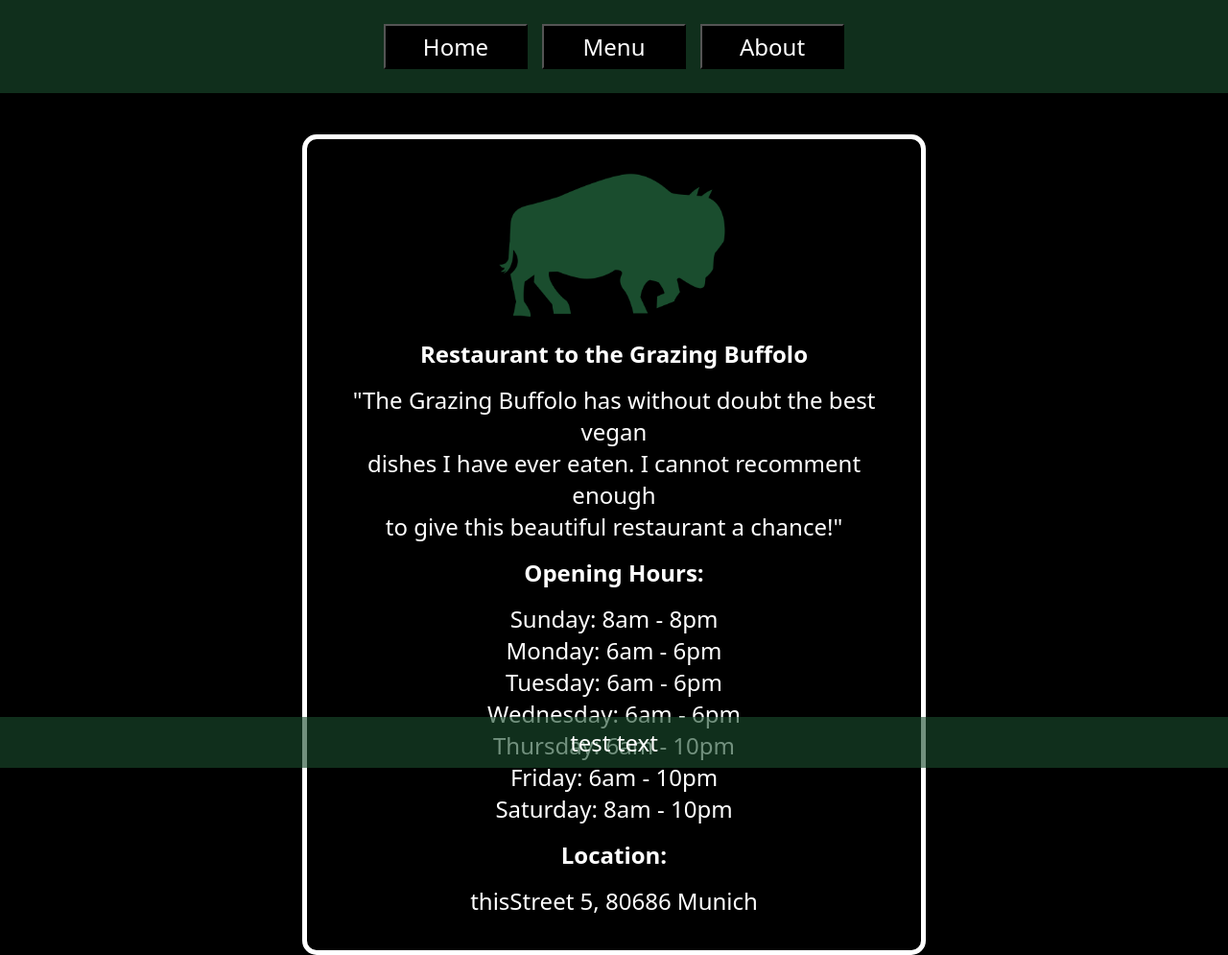
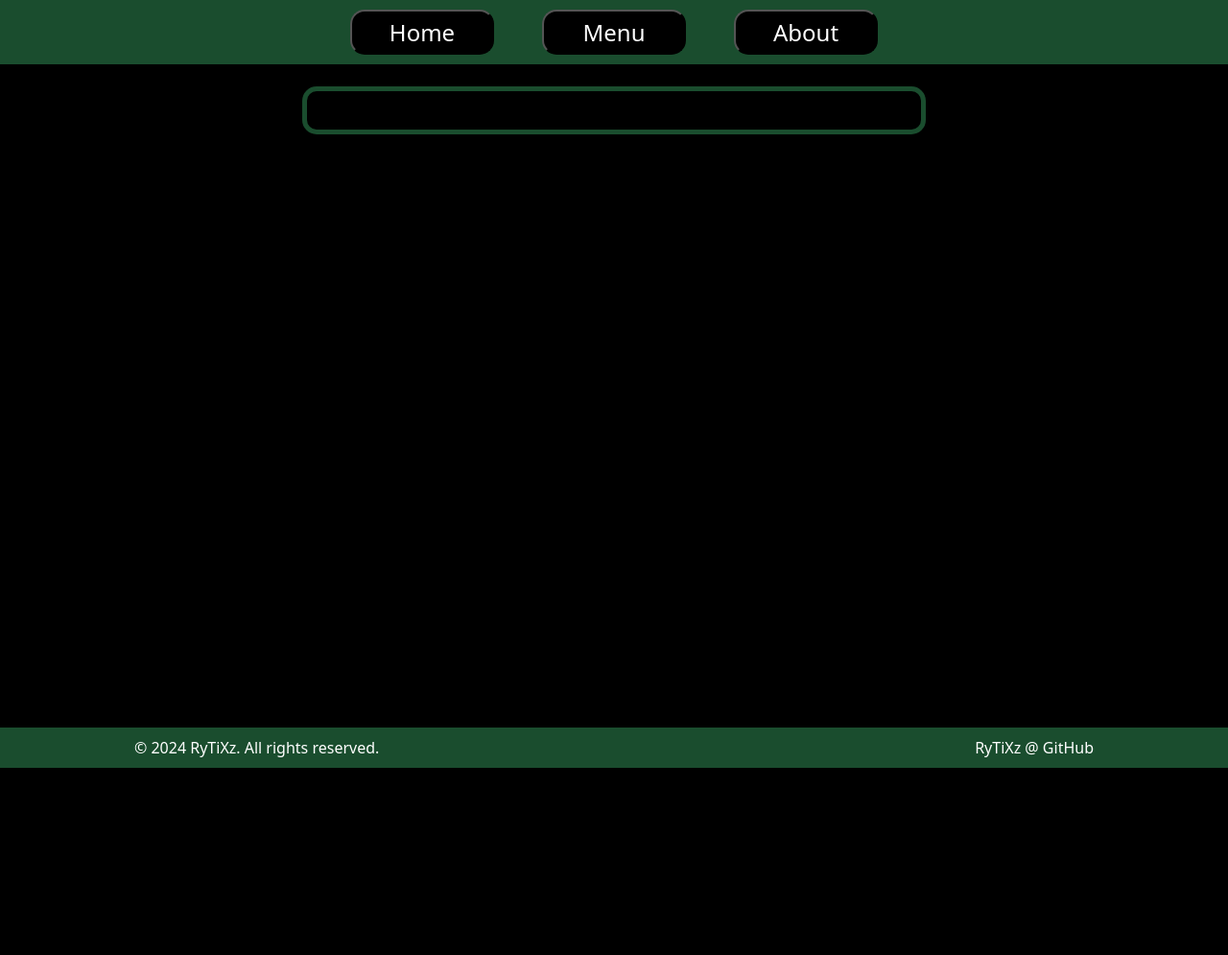
Before and after one commit to RyTiXz/restaurant_page, a website built with webpack: page src/template.html in a window 1280 px wide. Shown: the whole page at 96% size. After the commit the page ends 800 px from the top, so only its background shows below. Built offline with nearby package versions, Linux system fonts and the light colour scheme.

Commit message:
Reset content div to zero, HTML

```diff
--- a/src/styles.css
+++ b/src/styles.css
@@ -12,9 +12,14 @@ body {
     padding: 90px 0 20px;
 }
 
+a {
+    text-decoration: none;
+    color: white;
+}
+
 .fixedHeader, .fixedFooter {
     width: 100%;
-    background-color: #1a4d2e9d;
+    background-color: #1a4d2e;
     position: fixed;
     padding: 10px 0;
 }
@@ -25,6 +30,8 @@ body {
 
 .fixedFooter {
     bottom: 0;
+    display: flex;
+    justify-content: center;
 }
 
 nav {
@@ -32,23 +39,23 @@ nav {
     display: flex;
     flex-direction: row;
     justify-content: center;
-    gap: 15px;
-    margin: 15px;
+    gap: 50px;
 }
 
 nav button {
     background-color: black;
+    border-radius: 15px;
     color: white;
     width: 150px;
     padding: 5px;
 }
 
 #content {
-    border: 5px white solid;
+    border: 5px #1a4d2e solid;
     padding: 20px;
     border-radius: 15px;
     background-color: black;
-    margin: 50px auto;
+    margin: auto;
     width: 600px;
 }
 
@@ -58,14 +65,38 @@ img {
     margin-top: 15px;
 }
 
-h1, h2, h3 {
+h1, h2 {
     margin: 15px;
 }
 
-.recommendation {
-    text-align: center;
+h1 {
+    font-size: 30px;
 }
+
+h2 {
+    font-size: 25px;
+    margin-top: 25px;
+}
+
+/* .recommendation {
+
+} */
+
+/* .hours {
+
+} */
 
 .location {
     margin-bottom: 15px;
 }
+
+.footerContent {
+    display: flex;
+    width: 1000px;
+    justify-content: space-between;
+}
+
+.footerContent p,
+.footerContent a {
+    font-size: 16px;
+}
--- a/src/template.html
+++ b/src/template.html
@@ -16,30 +16,13 @@
         </nav>
     </header>
     <div id="content">
-        <img src="../img/buffaloBanner2.png" alt="Picture of a buffalo" id="buffaloBanner">
-        <h1>Restaurant to the Grazing Buffolo</h1>
-        <div class="recommendation">
-            <p>"The Grazing Buffolo has without doubt the best vegan <br>
-                dishes I have ever eaten. I cannot recomment enough <br>
-                to give this beautiful restaurant a chance!"</p>
-        </div>
-        <div class="hours">
-            <h2>Opening Hours: </h2>
-            Sunday: 8am - 8pm <br>
-            Monday: 6am - 6pm <br>
-            Tuesday: 6am - 6pm <br>
-            Wednesday: 6am - 6pm <br>
-            Thursday: 6am - 10pm <br>
-            Friday: 6am - 10pm <br>
-            Saturday: 8am - 10pm <br>
-        </div>
-        <div class="location">
-            <p><h2>Location:</h2>
-                thisStreet 5, 80686 Munich</p>
-        </div>
+
     </div>
     <footer class="fixedFooter">
-        <p>test text</p>
+        <div class="footerContent">
+            <p>© 2024 RyTiXz. All rights reserved.</p>
+            <a href="https://github.com/RyTiXz">RyTiXz @ GitHub</a>
+        </div>
     </footer>
 </body>
 </html>
```
Also changed, not shown: save.html (added, +48 -0 lines).
